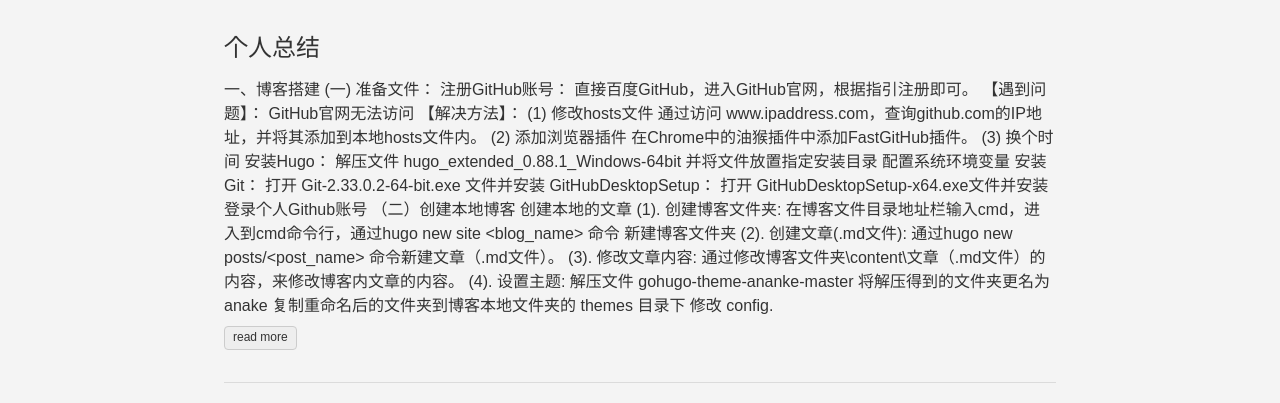
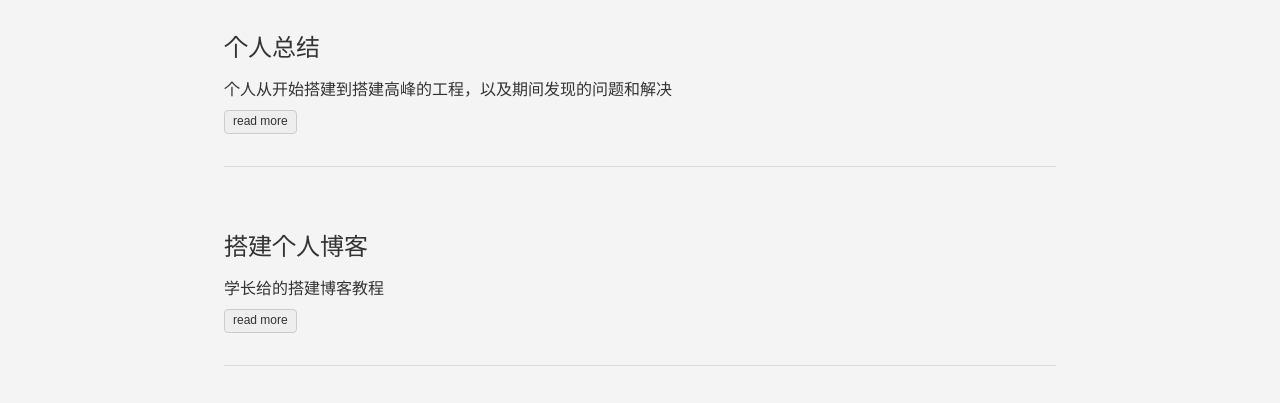
Before and after one commit to ywenxuan/ywenxian.github.io, a plain HTML site: page index.html in a window 1280 px wide. Shown: the part 549-952 px from the top of the page. Drawn offline with Linux system fonts and the light colour scheme.

Commit message:
博客主界面2

```diff
--- a/index.html
+++ b/index.html
@@ -133,22 +133,8 @@
             </a>
         </h1>
         <div class="f6 f5-l lh-copy nested-copy-line-height nested-links">
-          一、博客搭建
-(一) 准备文件：
- 注册GitHub账号： 直接百度GitHub，进入GitHub官网，根据指引注册即可。  【遇到问题】：
-GitHub官网无法访问  【解决方法】：
-(1) 修改hosts文件 通过访问 www.ipaddress.com，查询github.com的IP地址，并将其添加到本地hosts文件内。 (2) 添加浏览器插件 在Chrome中的油猴插件中添加FastGitHub插件。 (3) 换个时间   安装Hugo： 解压⽂件 hugo_extended_0.88.1_Windows-64bit 并将文件放置指定安装目录 配置系统环境变量
-  安装Git： 打开 Git-2.33.0.2-64-bit.exe ⽂件并安装
-  GitHubDesktopSetup： 打开 GitHubDesktopSetup-x64.exe文件并安装 登录个人Github账号
-  （二）创建本地博客
- 创建本地的文章  (1). 创建博客文件夹:
-在博客文件目录地址栏输入cmd，进入到cmd命令行，通过hugo new site &lt;blog_name&gt; 命令 新建博客文件夹
-(2). 创建文章(.md文件): 通过hugo new posts/&lt;post_name&gt; 命令新建文章（.md文件）。
-(3). 修改文章内容:
-通过修改博客文件夹\content\文章（.md文件）的内容，来修改博客内文章的内容。
-(4). 设置主题:
-解压⽂件 gohugo-theme-ananke-master 将解压得到的⽂件夹更名为 anake 复制重命名后的⽂件夹到博客本地⽂件夹的 themes ⽬录下 修改 config.
-        </div>
+          个人从开始搭建到搭建高峰的工程，以及期间发现的问题和解决
+	      </div>
           <a href="/posts/second/" class="ba b--moon-gray bg-light-gray br2 color-inherit dib f7 hover-bg-moon-gray link mt2 ph2 pv1">read more</a>
 
       </div>
@@ -171,12 +157,7 @@
             </a>
         </h1>
         <div class="f6 f5-l lh-copy nested-copy-line-height nested-links">
-          第⼀步 安装 Hugo
- 解压⽂件 hugo_extended_0.88.1_Windows-64bit 将解压得到的三个⽂件放置到⾃⼰指定的安装⽬录 通过命令⾏进⼊安装⽬录，执⾏ hugo version 观察是否有版本信息输出，确认安装 结果 修改系统变量，将 hugo 的安装⽬录添加到系统变量中  第⼆步 创建博客本地⽂件夹
- 通过命令⾏前往你希望放置博客⽂件的⽬录 执⾏ hugo new site &lt;blog_name&gt; 命令，在当前⽬录下⽣成⼀个名字为 &lt;blof_name&gt; 的⽂件夹，这个⽂件夹将作为存放所有博客⽂件的⽬录  第三步 创建博客⽂章
- 通过命令⾏前往上⼀步中创建的博客⽬录 执⾏ hugo new posts/&lt;post_name&gt; 命令，创建⼀篇名字为 &lt;post_name&gt; 的博客 ⽂章  第四步 设置博客主题
- 解压⽂件 gohugo-theme-ananke-master 将解压得到的⽂件夹更名为 anake 复制重命名后的⽂件夹到博客本地⽂件夹的 themes ⽬录下 修改 config.toml ⽂件，添加⼀⾏ theme = &ldquo;&lt;theme_name&gt;&rdquo; ，其中 &lt;theme_name&gt; 填⼊主题的名字  第五步 本地预览博客
- 在命令⾏中前往创建的博客⽬录 执⾏ hugo server -D 命令 打开浏览器进⼊对应的⽹站进⾏预览（⽹站会在执⾏完命令后提示你）  第六步 安装 Git
+         学长给的搭建博客教程
         </div>
           <a href="/posts/firstposts/" class="ba b--moon-gray bg-light-gray br2 color-inherit dib f7 hover-bg-moon-gray link mt2 ph2 pv1">read more</a>
 
```
